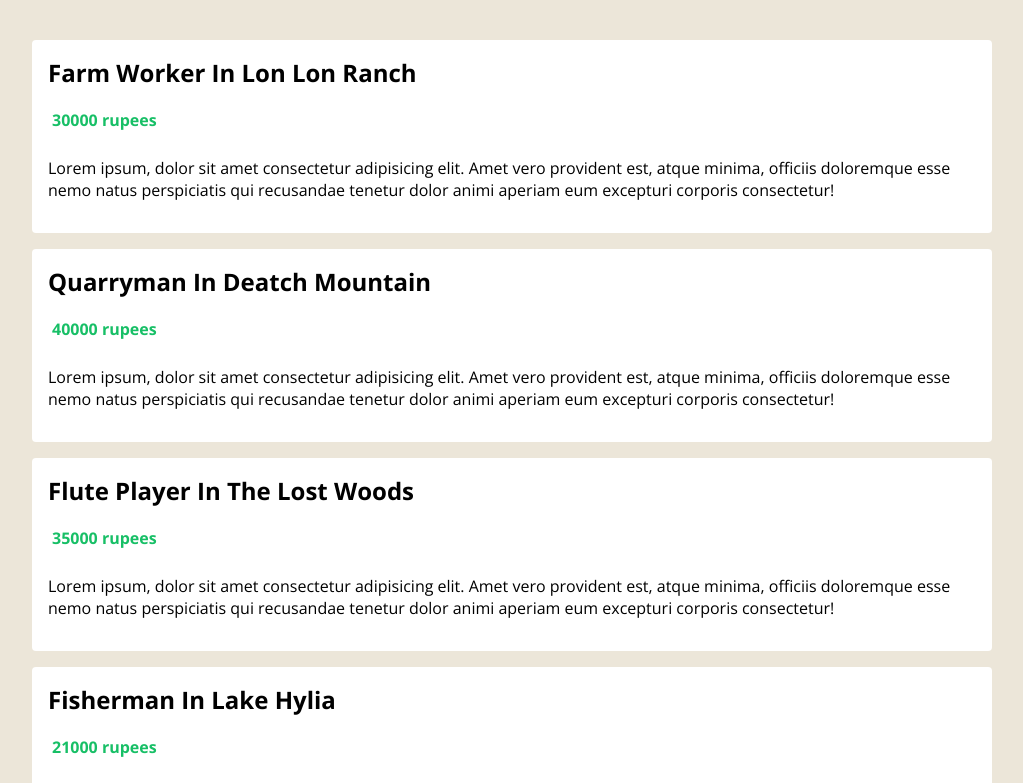
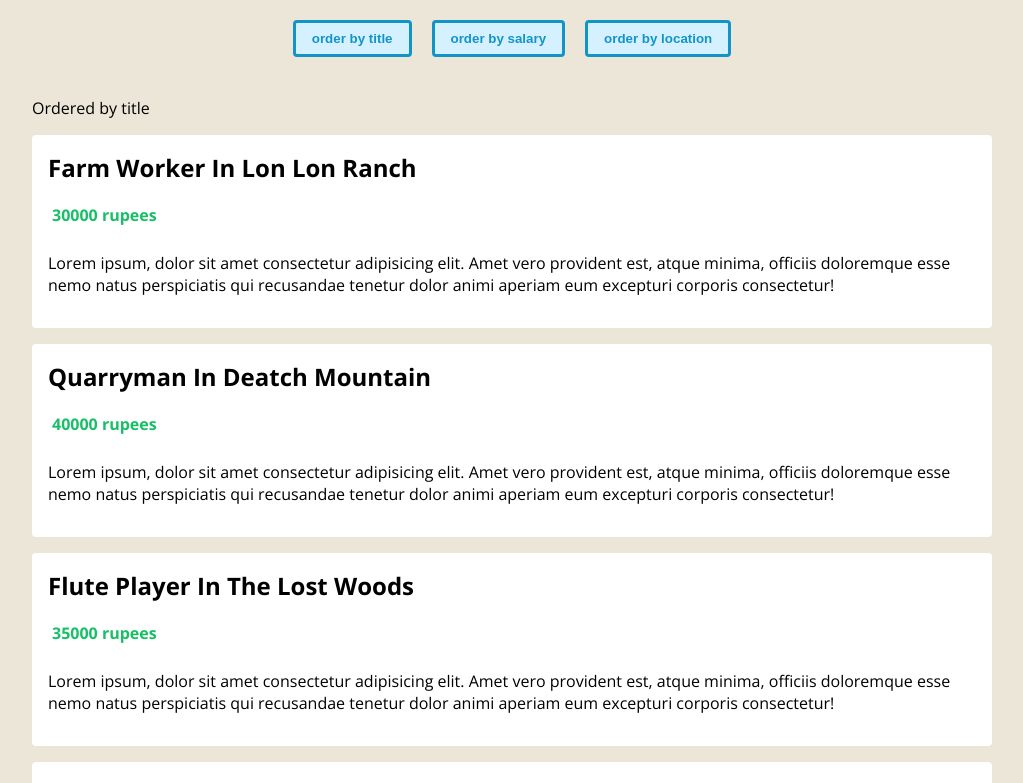
Before and after one commit to jahanzebnaeem/hyrule-jobs, a Vue app: page / in a window 1280 px wide. Shown: the top 783 px of the page, without its empty margins (128-1151 px from the left). Built offline with nearby package versions, Linux system fonts and the light colour scheme.

Commit message:
Functions

```diff
--- a/src/App.vue
+++ b/src/App.vue
@@ -4,7 +4,15 @@
     <button @click="changeName('Jahanzeb')">change name</button>
     <button @click="changeAge(30)">change age</button> -->
     <!-- <p>{{ jobs[0].location }}</p> -->
-    <JobList :jobs="jobs" />
+    <header>
+      <div class="order">
+        <button @click="handleClick('title')">order by title</button>
+        <button @click="handleClick('salary')">order by salary</button>
+        <button @click="handleClick('location')">order by location</button>
+      </div>
+    </header>
+
+    <JobList :jobs="jobs" :order="order" />
   </div>
 </template>
 
@@ -12,6 +20,7 @@
 import { defineComponent, reactive, ref, toRefs } from "vue";
 import JobList from "./components/JobsList.vue";
 import Job from "./types/Job";
+import OrderTerm from "./types/OrderTerm";
 
 export default defineComponent({
   name: "App",
@@ -60,7 +69,13 @@ export default defineComponent({
       },
     ]);
 
-    return { jobs };
+    const order = ref<OrderTerm>("title");
+
+    const handleClick = (term: OrderTerm) => {
+      order.value = term;
+    };
+
+    return { jobs, handleClick, order };
   },
   // methods: {
   //   changeName(name: string) {
@@ -76,4 +91,20 @@ export default defineComponent({
 </script>
 
 <style>
+header {
+  text-align: center;
+}
+header .order {
+  margin-top: 20px;
+}
+button {
+  margin: 0 10px;
+  color: #1195c9;
+  border: 3px solid #1195c9;
+  background: #d5f0ff;
+  padding: 8px 16px;
+  border-radius: 4px;
+  cursor: pointer;
+  font-weight: bold;
+}
 </style>
--- a/src/components/JobsList.vue
+++ b/src/components/JobsList.vue
@@ -1,5 +1,6 @@
 <template>
   <div class="job-list">
+    <p>Ordered by {{ order }}</p>
     <ul>
       <li v-for="job in jobs" :key="job.id">
         <h2>{{ job.title }} in {{ job.location }}</h2>
@@ -22,12 +23,17 @@
 <script lang="ts">
 import { defineComponent, PropType } from "vue";
 import Job from "@/types/Job";
+import OrderTerm from "@/types/OrderTerm";
 
 export default defineComponent({
   props: {
     jobs: {
       required: true,
       type: Array as PropType<Job[]>,
+    },
+    order: {
+      required: true,
+      type: String as PropType<OrderTerm>,
     },
   },
 });
--- /dev/null
+++ b/src/types/OrderTerm.ts
@@ -0,0 +1,3 @@
+type OrderTerm = 'location' | 'title' | 'salary'
+
+export default OrderTerm
```
